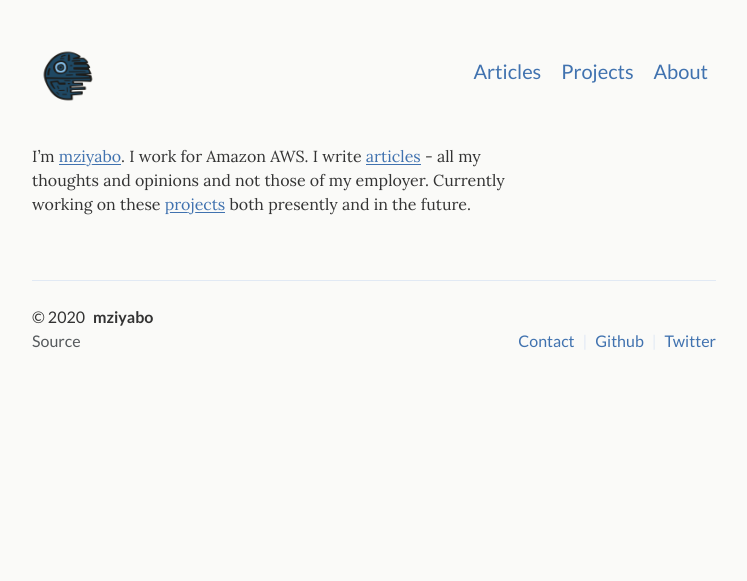
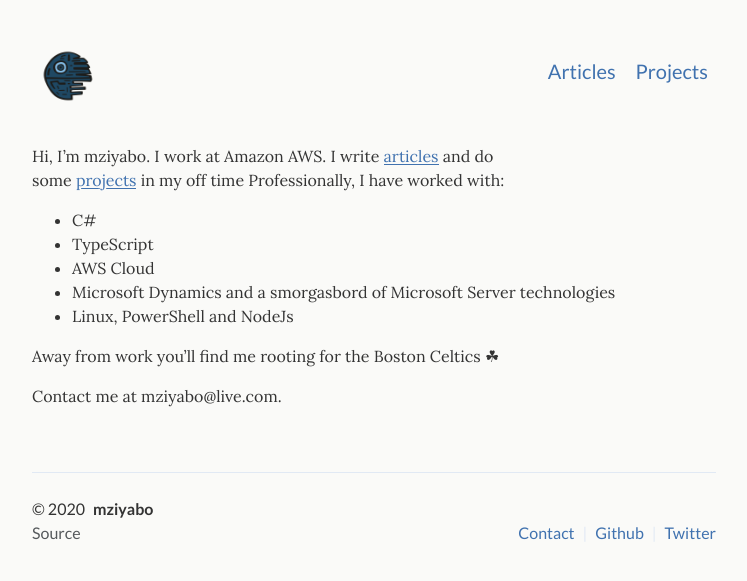
Before and after one commit to mziyabo/mziyabo.github.io, a Jekyll site: the page built from index.md, in a window 1280 px wide. Shown: the top 581 px of the page, without its empty margins (266-1013 px from the left). Built offline with Jekyll 4.4.1, drawn with Linux system fonts in a browser that asks for light colours.

Commit message:
style:updated bio
Signed-off-by: mziyabo <mziyabo@live.com>

```diff
--- a/_config.yml
+++ b/_config.yml
@@ -31,9 +31,9 @@ navigation:
   - title: Projects
     url: /projects/
     desc: Projects
-  - title: About
-    url: /about/
-    desc: About me
+  # - title: About
+  #   url: /about/
+  #   desc: About me
   # - title: Work
   #   url: /work/
   #   desc: My work
--- a/index.md
+++ b/index.md
@@ -13,6 +13,17 @@ layout: default
 </figure>
 {:/}
 
-I'm [mziyabo](about/). I work for Amazon AWS. I write [articles](articles/) - all my thoughts and opinions and not those of my employer. Currently working on these [projects](/projects) both presently and in the future.
+Hi, I'm mziyabo. I work at Amazon AWS.
+I write [articles](/articles) and do some [projects](/projects) in my off time
+Professionally, I have worked with:
+- C#
+- TypeScript
+- AWS Cloud
+- Microsoft Dynamics and a smorgasbord of Microsoft Server technologies
+- Linux, PowerShell and NodeJs
+
+Away from work you'll find me rooting for the Boston Celtics ☘
+
+Contact me at mziyabo@live.com.
 
 </div>
```
Also changed, not shown: _pages/about.md (+12 -1 lines).
